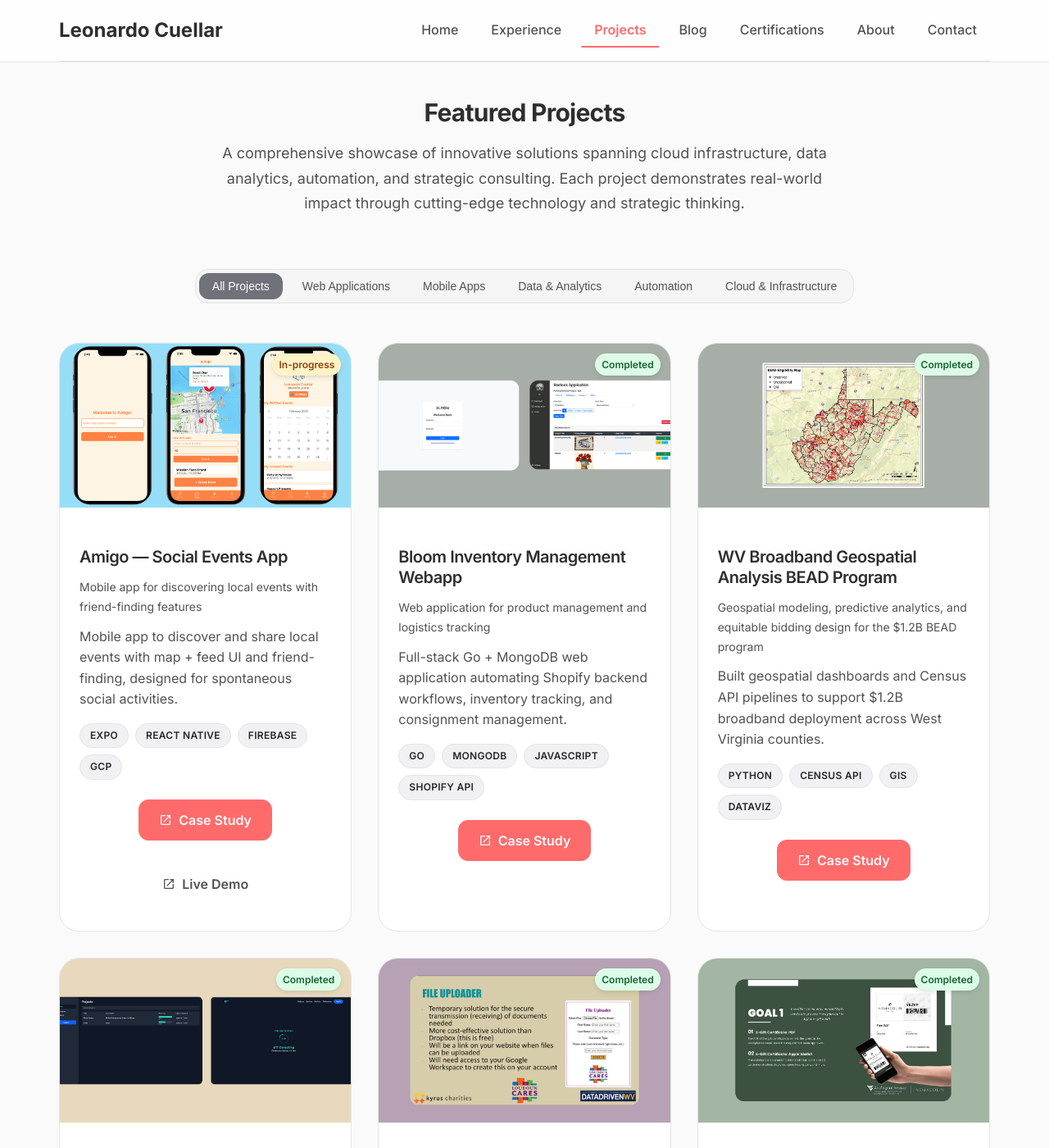
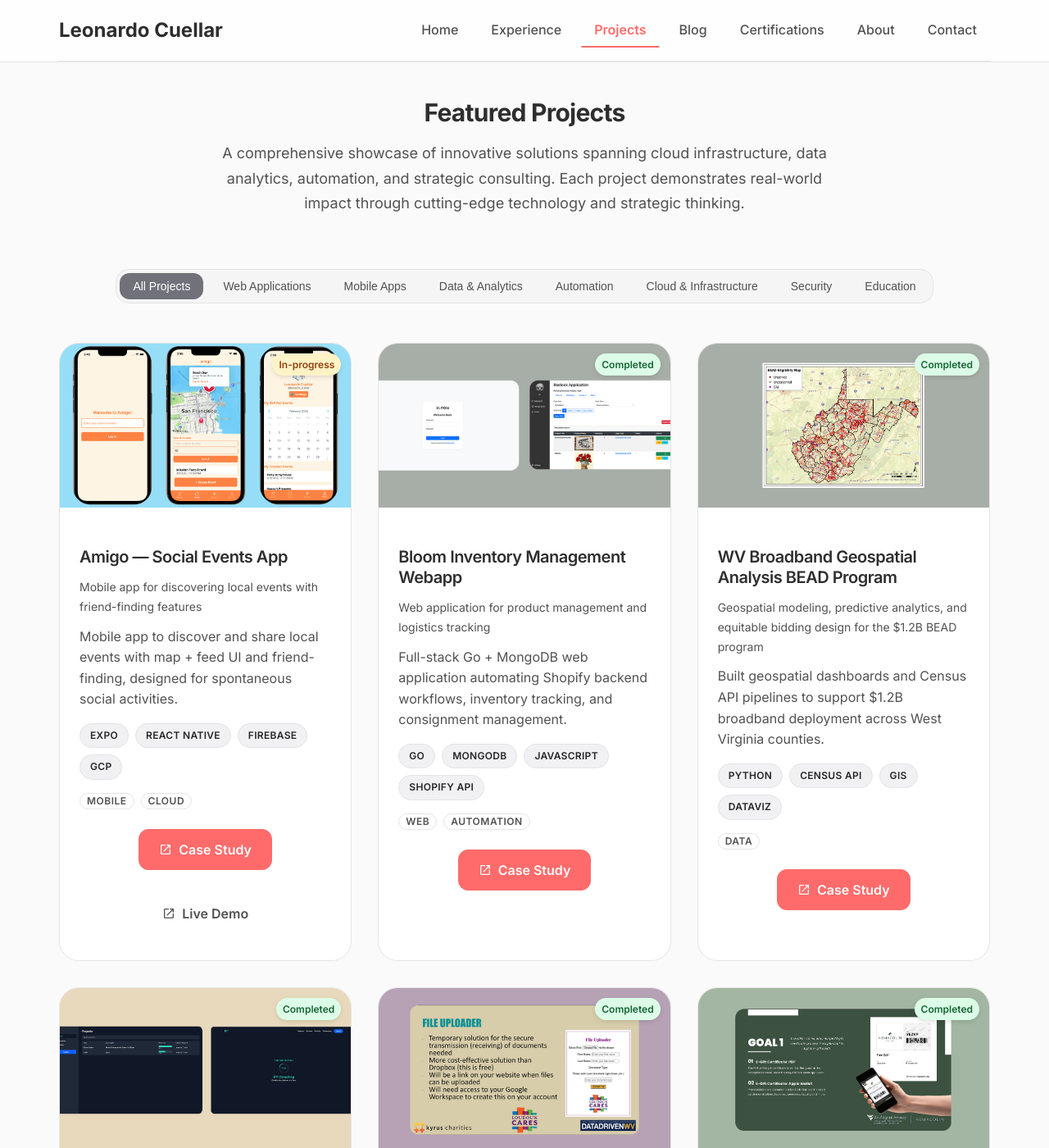
Before and after one commit to leonardocuellargold/leonardocuellargold.github.io, a Jekyll site: the page built from pages/projects.md, in a window 1280 px wide and 1400 px high. Shown: the whole window at 82% size. Built offline with Jekyll 4.4.1, drawn with Linux system fonts in a browser that asks for light colours; some of the changed text lies outside the part shown.

Commit message:
changed filtering

```diff
--- a/pages/projects.md
+++ b/pages/projects.md
@@ -25,6 +25,8 @@
       <button class="category-filter" data-category="data">Data & Analytics</button>
       <button class="category-filter" data-category="automation">Automation</button>
       <button class="category-filter" data-category="cloud">Cloud & Infrastructure</button>
+      <button class="category-filter" data-category="security">Security</button>
+      <button class="category-filter" data-category="education">Education</button>
     </div>
   </div>
 
@@ -36,7 +38,43 @@
 
       <article class="project-card card-interactive hover-lift animate-fade-up"
                style="animation-delay: {{ forloop.index | times: 0.1 }}s"
-               data-category="{% assign categories = '' %}{% for tech in p.stack %}{% if tech contains 'React Native' or tech contains 'Expo' %}{% assign categories = categories | append: 'mobile ' %}{% endif %}{% if tech contains 'Go' or tech contains 'MongoDB' or tech contains 'JavaScript' or tech contains 'Jekyll' or tech contains 'HTML/CSS' or tech contains 'Swing' %}{% assign categories = categories | append: 'web ' %}{% endif %}{% if tech contains 'Python' and (tech contains 'GIS' or tech contains 'DataViz' or tech contains 'Census') or tech contains 'Tableau' or tech contains 'SQL' %}{% assign categories = categories | append: 'data ' %}{% endif %}{% if tech contains 'Google Apps Script' or tech contains 'Power Automate' or tech contains 'Selenium' or tech contains 'Airtable API' or tech contains 'Shopify API' %}{% assign categories = categories | append: 'automation ' %}{% endif %}{% if tech contains 'GCP' or tech contains 'Firebase' or tech contains 'Firestore' or tech contains 'GitHub Pages' %}{% assign categories = categories | append: 'cloud ' %}{% endif %}{% endfor %}{% if categories == '' %}web{% else %}{{ categories | strip }}{% endif %}">
+               data-category="{% comment %}
+                 Build categories dynamically based on stack/name keywords.
+                 Tokens: web, mobile, data, automation, cloud, security, education
+               {% endcomment %}
+               {% assign categories = '' %}
+               {% for tech in p.stack %}
+                 {% assign t = tech | downcase %}
+                 {%- if t contains 'react native' or t contains 'expo' -%}
+                   {% unless categories contains 'mobile ' %}{% assign categories = categories | append: 'mobile ' %}{% endunless %}
+                 {%- endif -%}
+                 {%- if t contains 'go' or t contains 'mongodb' or t contains 'javascript' or t contains 'jekyll' or t contains 'html' or t contains 'css' or t contains 'ruby' or t contains 'liquid' or t contains 'git' or t contains 'swing' or t == 'java' -%}
+                   {% unless categories contains 'web ' %}{% assign categories = categories | append: 'web ' %}{% endunless %}
+                 {%- endif -%}
+                 {%- if t contains 'python' or t contains 'census' or t contains 'gis' or t contains 'dataviz' or t contains 'sql' or t contains 'tableau' -%}
+                   {% unless categories contains 'data ' %}{% assign categories = categories | append: 'data ' %}{% endunless %}
+                 {%- endif -%}
+                 {%- if t contains 'google apps script' or t contains 'power automate' or t contains 'selenium' or t contains 'airtable api' or t contains 'shopify api' or t contains 'notion' -%}
+                   {% unless categories contains 'automation ' %}{% assign categories = categories | append: 'automation ' %}{% endunless %}
+                 {%- endif -%}
+                 {%- if t contains 'gcp' or t contains 'firebase' or t contains 'firestore' or t contains 'github pages' -%}
+                   {% unless categories contains 'cloud ' %}{% assign categories = categories | append: 'cloud ' %}{% endunless %}
+                 {%- endif -%}
+                 {%- if t contains 'security' or t contains 'hipaa' or t contains 'encryption' -%}
+                   {% unless categories contains 'security ' %}{% assign categories = categories | append: 'security ' %}{% endunless %}
+                 {%- endif -%}
+                 {%- if t contains 'docs-as-code' -%}
+                   {% unless categories contains 'education ' %}{% assign categories = categories | append: 'education ' %}{% endunless %}
+                 {%- endif -%}
+               {% endfor %}
+               {%- assign name_lc = p.name | downcase -%}
+               {%- if name_lc contains 'workshop' or name_lc contains 'series' -%}
+                 {% unless categories contains 'education ' %}{% assign categories = categories | append: 'education ' %}{% endunless %}
+               {%- endif -%}
+               {%- if name_lc contains 'lms' or name_lc contains 'migration' and p.stack contains 'LMS' -%}
+                 {% unless categories contains 'education ' %}{% assign categories = categories | append: 'education ' %}{% endunless %}
+               {%- endif -%}
+               {%- if categories == '' -%}web{%- else -%}{{ categories | strip }}{%- endif -%}">
 
         <!-- Project Image -->
         <div class="project-image-container">
@@ -80,6 +118,9 @@
               <span class="badge">{{ tech }}</span>
             {% endfor %}
           </div>
+
+          <!-- Derived Categories (filled client-side for maintainability) -->
+          <div class="project-categories-inline" aria-hidden="true"></div>
 
           <!-- Project Links -->
           <div class="project-links">
@@ -248,6 +289,26 @@
   margin: var(--space-1) 0 0 0;
 }
 
+.project-categories-inline {
+  margin-top: var(--space-3);
+  display: flex;
+  flex-wrap: wrap;
+  gap: var(--space-2);
+}
+
+.project-categories-inline .cat-chip {
+  background: var(--bg-subtle);
+  border: 1px solid var(--border-primary);
+  color: var(--text-secondary);
+  font-size: var(--text-xs);
+  padding: 2px 8px;
+  border-radius: var(--radius-full);
+  line-height: 1.2;
+  text-transform: uppercase;
+  letter-spacing: 0.5px;
+  font-weight: 600;
+}
+
 .cta-section {
   margin-top: var(--space-20);
 }
@@ -282,18 +343,50 @@
       filterButtons.forEach(btn => btn.classList.remove('active'));
       this.classList.add('active');
 
-      // Filter project cards
+      // Filter project cards (supports multi-category tokens)
       projectCards.forEach(card => {
-        const cardCategory = card.dataset.category;
-
-        if (targetCategory === 'all' || cardCategory === targetCategory) {
-          card.style.display = 'block';
-          card.style.animation = 'fadeInUp 0.6s ease forwards';
+        const raw = card.dataset.category || '';
+        const tokens = raw.split(/\s+/).filter(Boolean);
+        const match = targetCategory === 'all' || tokens.includes(targetCategory);
+        if (match) {
+          if (card.style.display === 'none') {
+            card.style.display = 'block';
+            requestAnimationFrame(() => {
+              card.style.opacity = '0';
+              card.style.transition = 'opacity 0.25s ease';
+              requestAnimationFrame(() => { card.style.opacity = '1'; });
+            });
+          }
         } else {
           card.style.display = 'none';
         }
       });
     });
   });
+
+  // Render category chips client-side (keeps Liquid simpler)
+  projectCards.forEach(card => {
+    const target = card.querySelector('.project-categories-inline');
+    if (!target) return;
+    const raw = (card.dataset.category || '').trim();
+    if (!raw) return;
+    const unique = Array.from(new Set(raw.split(/\s+/)));
+    unique.forEach(token => {
+      const span = document.createElement('span');
+      span.className = 'cat-chip';
+      // Human-readable labels
+      const labelMap = {
+        web: 'Web',
+        mobile: 'Mobile',
+        data: 'Data',
+        automation: 'Automation',
+        cloud: 'Cloud',
+        security: 'Security',
+        education: 'Education'
+      };
+      span.textContent = labelMap[token] || token;
+      target.appendChild(span);
+    });
+  });
 });
 </script>
```
